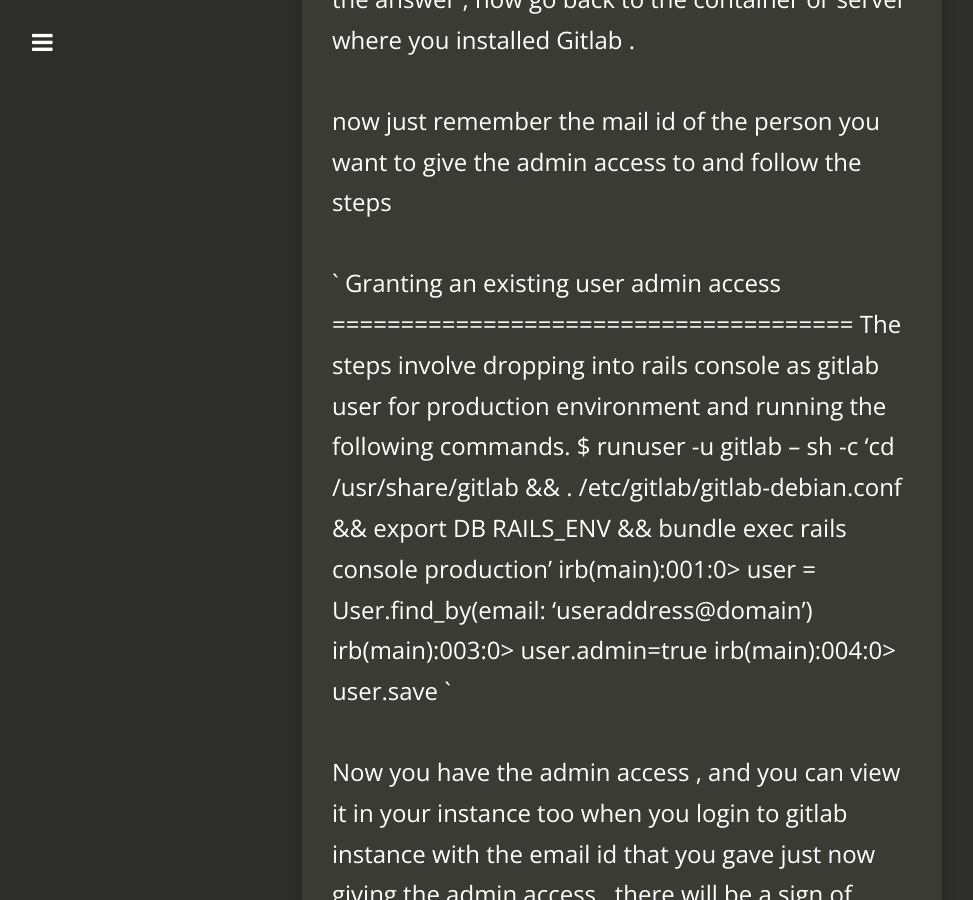
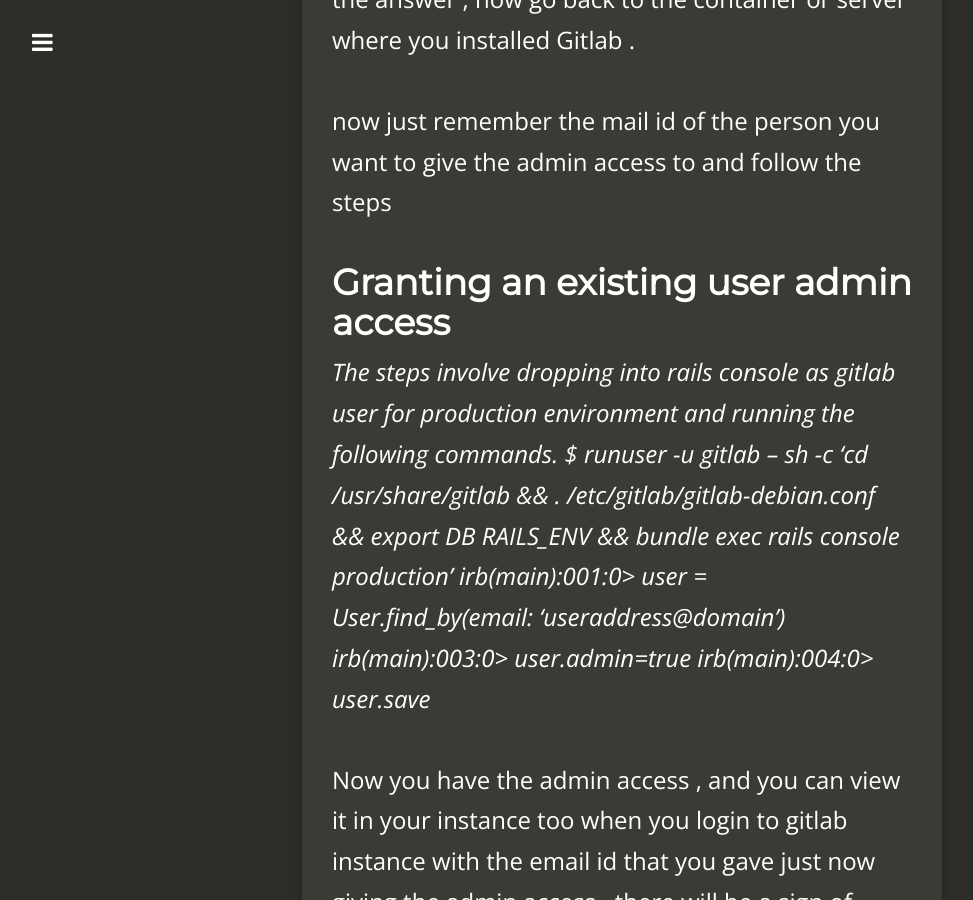
Before and after one commit to Manas-kashyap/Manas-kashyap.github.io, a Jekyll site: the page built from _posts/2019-06-14-Basics-of-gitlab-installation.md, in a window 1280 px wide and 900 px high, scrolled down 8259 px. Shown: the whole window, without its empty margins (18-991 px from the left). Built offline with Jekyll 4.4.1, drawn with Linux system fonts in a browser that asks for light colours; nearby versions of some CDN libraries; comment, search, counter and statistics services are not loaded.

Commit message:
modified

```diff
--- a/_posts/2019-06-14-Basics-of-gitlab-installation.md
+++ b/_posts/2019-06-14-Basics-of-gitlab-installation.md
@@ -129,15 +129,13 @@ it will install the runner .
 
 now just remember the mail id of the person you want to give the admin access to and follow the steps
 
-`
-Granting an existing user admin access
+**Granting an existing user admin access**
 ======================================
-The steps involve dropping into rails console as gitlab user for production environment and running the following commands.
-    $ runuser -u gitlab -- sh -c 'cd /usr/share/gitlab && . /etc/gitlab/gitlab-debian.conf && export DB RAILS_ENV && bundle exec rails console production'
-    irb(main):001:0> user = User.find_by(email: 'useraddress@domain')
-    irb(main):003:0> user.admin=true
-    irb(main):004:0> user.save
-`
+*The steps involve dropping into rails console as gitlab user for production environment and running the following commands.*
+    *$ runuser -u gitlab -- sh -c 'cd /usr/share/gitlab && . /etc/gitlab/gitlab-debian.conf && export DB RAILS_ENV && bundle exec rails console production'*
+    *irb(main):001:0> user = User.find_by(email: 'useraddress@domain')*
+    *irb(main):003:0> user.admin=true*
+    *irb(main):004:0> user.save*
 
 Now you have the admin access , and you can view it in your instance too when you login to gitlab instance with the email id that you gave just now giving the admin access , there will be a sign of setting on the upside and you can click and go into the admin panel which will show number of users and all .
 
```
